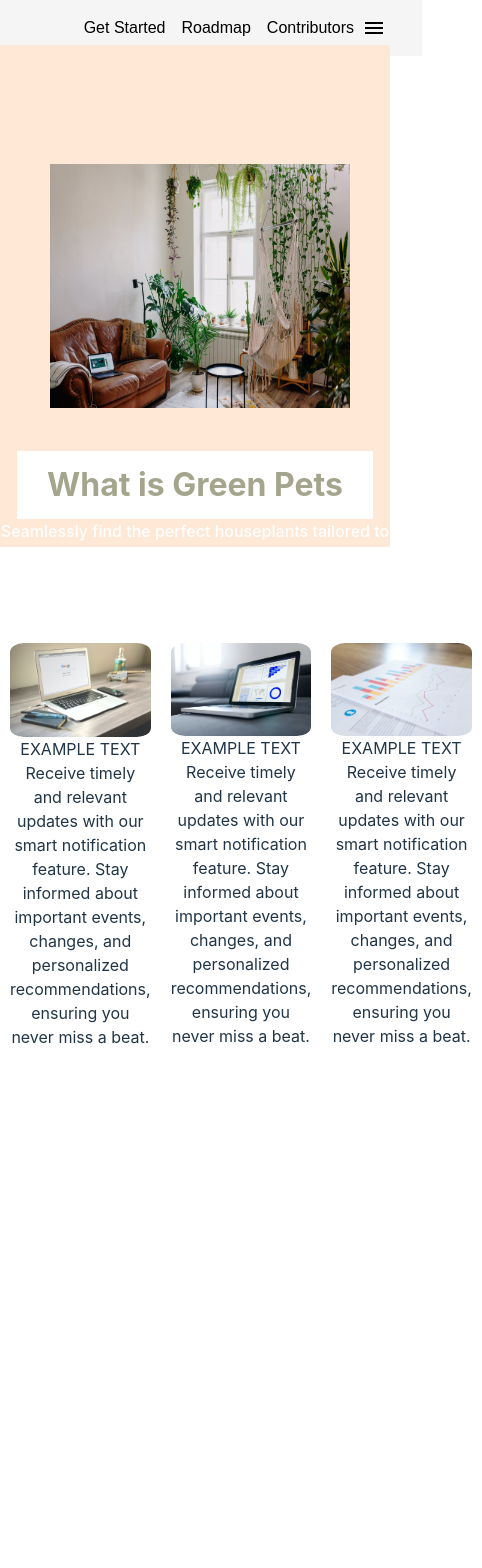
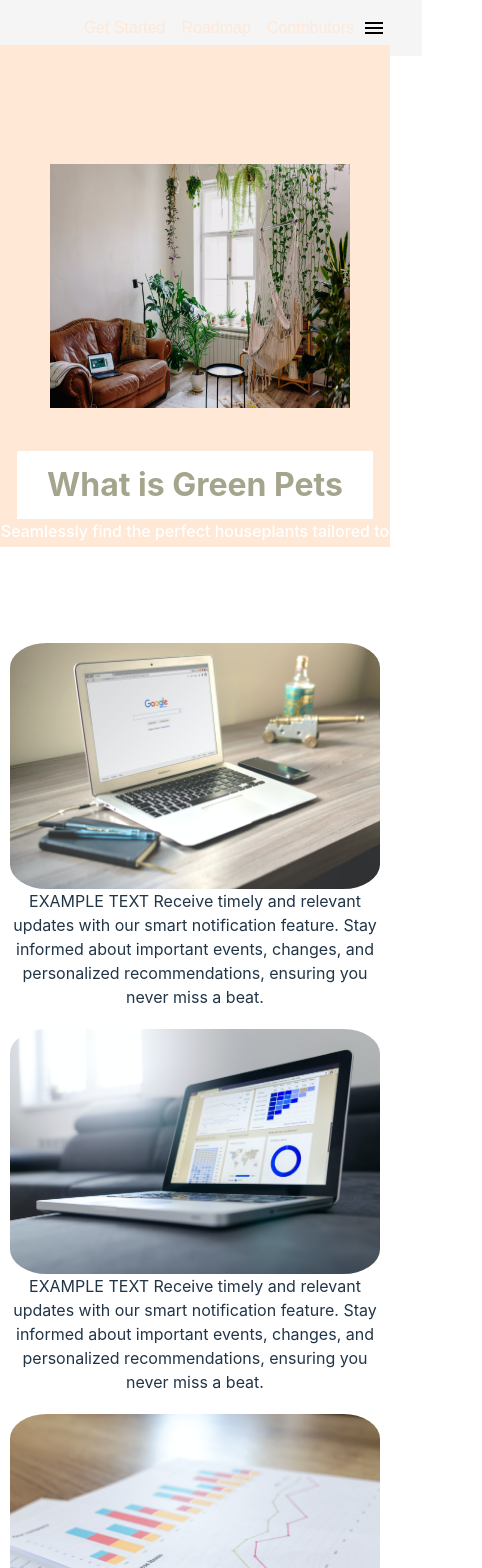
Before and after one commit to Los-Terremotos/GreenPets, a React (Vite) app in the folder client/: page / in a window 390 px wide. Shown: the top 1568 px of the page, 482 px wide, since content can reach past the window. Before the commit the page ends 1266 px from the top, so only its background shows below. Built offline with nearby package versions, Linux system fonts and the light colour scheme.

Commit message:
Converted css styling to component styling

```diff
--- a/client/src/HomePage.tsx
+++ b/client/src/HomePage.tsx
@@ -1,18 +1,182 @@
 // import React from 'react';
-import MenuIcon from '@mui/icons-material/Menu';
 import assets from './assets/plantsInHouse.jpg';
 import leaf from './assets/herbal-spa-treatment-leaves.png'
 import graph from './assets/graph.jpg';
 import lineGraph from './assets/line-graph.jpg'
 import search from './assets/search.jpg'
-import { Link } from 'react-router-dom';
+import Navbar from './Navbar'
+// import indexStyles from './index.module.css'
+import styled from 'styled-components';
+import { createGlobalStyle } from 'styled-components'
+import { Global } from '@emotion/react';
 
+const GlobalStyle = createGlobalStyle`
+  :root{
+    font-family: Inter, system-ui, Avenir, Helvetica, Arial, sans-serif;
+    line-height: 1.5;
+    font-weight: 400;
+
+    color-scheme: light dark;
+    color: rgba(255, 255, 255, 0.87);
+    background-color: #A5A58D;
+
+    font-synthesis: none;
+    text-rendering: optimizeLegibility;
+    -webkit-font-smoothing: antialiased;
+    -moz-osx-font-smoothing: grayscale;
+  }
+  * {
+  margin: 0;
+  padding: 0;
+}
+
+body{
+  margin: 0;
+  display: flex;
+  place-items: center;
+  min-width: 320px;
+  min-height: 150vh;
+  overflow-x: hidden;
+}
+@media (prefers-color-scheme: light) {
+  :root {
+    color: #213547;
+    background-color: #ffffff;
+  }
+`
+// const Body = styled.body`
+// margin: 0;
+// display: flex;
+// place-items: center;
+// min-width: 320px;
+// min-height: 150vh;
+// overflow-x: hidden;
+// `
+const UpperContainer = styled.div`
+display: flex;
+justify-content: center;
+align-items: center;
+width: 100%;
+height: 50%;
+position: absolute;
+top: 45px;
+background-color: #FFE8D6;
+
+@media (max-width: 900px) {
+    display: flex;
+    padding-bottom: 80px;
+    text-align: center;
+    align-items: center;
+    flex-direction: column;
+    justify-content: center;
+}
+`
+
+const UpperContainerImg = styled.img`
+width: 600px;
+height: 100%;
+padding-top: 8px;
+border-radius: 10%;
+padding-left: 10px;
+
+@media (max-width: 900px) {
+  padding-top: 30px;
+  border-radius: 0;
+  width: 80%;
+}
+`
+const TextContainer = styled.div`
+flex: 1;
+text-align: center;
+margin-right: 20%;
+
+h1{
+  font-size: 40px;
+  font-weight: 500;
+}
+
+@media (max-width: 900px) {
+  display: none;
+}
+`
+const LeafImg = styled.img`
+max-width: 100%;
+height: 40px;
+
+@media (max-width: 900px) {
+  display: none;
+}
+}
+`
+
+const MiddleContainer = styled.div`
+display: center;
+position: absolute;
+width: 100%;
+align-items: center;
+bottom: 30%;
+text-align: center;
+
+p{
+  color: #fff;
+  font-weight: 500;
+}
+
+@media (max-width: 900px) {
+padding-top: 100px;
+}
+`
+const Mdh1 = styled.h1`
+background-color: #fff;
+display: inline-block;
+color: #A5A58D;
+padding: 10px 30px;
+`
+
+const FlexEndContainer = styled.div`
+display: flex;
+flex-direction: row;
+width: 100%;
+position: absolute;
+bottom:auto;
+height: auto;
+
+@media (max-width: 900px) {
+  display: flex;
+  flex-direction: column;
+  align-items: center;
+  width: 100%;
+  height: auto;
+}
+`
+
+const EndContainer = styled.div`
+flex: 1;
+text-align: center;
+padding: 10px;
+height: 100%;
+`
+
+const FeatContainerImg = styled.img`
+width: 100%;
+height: auto;
+border-radius: 10%;
+@media (max-width: 900px) {
+    display: flex;
+    flex: 1;
+    flex-direction: column;
+    width: 100%;
+    height: auto;
+}
+`
 
 
 function HomePage() {
 
   return (
     <>
+      <GlobalStyle />
+        {/* Moved to its own component
   <header id='header'>
   <nav id= 'nav-bar'>
     <ul>
@@ -22,61 +186,37 @@ function HomePage() {
       <MenuIcon />
     </ul>
   </nav>
-</header>
+</header> */}
+        <Navbar />
+        <UpperContainer>
+          <div>
+            <UpperContainerImg src={assets} alt="Upper Container Image" />
+          </div>
+          <TextContainer>
+            <LeafImg src={leaf} alt="Leaf Icon" />
+            <h1>Your Text Here</h1>
+          </TextContainer>
+        </UpperContainer>
 
-<div id="upper-container">
-  <div>
-    <img id="upper-container-img" src={assets} alt="Upper Container Image" />
-  </div>
-  <div id="text-container">
-  <img id="leaf" src={leaf} alt="Leaf Icon" />
-    <h1>Your Text Here</h1>
-  </div>
-</div>
+        <MiddleContainer>
+          <Mdh1>What is Green Pets</Mdh1>
+          <p>Seamlessly find the perfect houseplants tailored to your local environment with our geolocation-based search feature.</p>
+        </MiddleContainer>
 
-<div id="middle-container">
-    <h1 id="md-h1">What is Green Pets</h1>
-    <p>Seamlessly find the perfect houseplants tailored to your local environment with our geolocation-based search feature.</p>
-</div>
-
-<div id='flex-end-container'>
-  <div id='end-container'>
-  <img className="feat-container-img" src={search} />
-    <p>EXAMPLE TEXT Receive timely and relevant updates with our smart notification feature. Stay informed about important events, changes, and personalized recommendations, ensuring you never miss a beat.</p>
-  </div>
-  <div id='end-container'>
-  <img className="feat-container-img" src={graph} />
-    <p>EXAMPLE TEXT Receive timely and relevant updates with our smart notification feature. Stay informed about important events, changes, and personalized recommendations, ensuring you never miss a beat.</p>
-  </div>
-  <div id='end-container'>
-  <img className="feat-container-img" src={lineGraph} />
-    <p>EXAMPLE TEXT Receive timely and relevant updates with our smart notification feature. Stay informed about important events, changes, and personalized recommendations, ensuring you never miss a beat.</p>
-  </div>
-</div>
-
-
-
-
-{/* <section id="middle-container">
-  <h1>What is Green Pets</h1>
-  <p>Seamlessly find the perfect houseplants tailored to your local environment with our geolocation-based search feature.</p>
-  <Link to="/get-started" className="btn-primary">Get Started</Link>
-</section>
-
-<section id="bottom-container">
-  <div className="image-container">
-    <img className="product" src={product} />
-    <p>EXAMPLE TEXT Receive timely and relevant updates with our smart notification feature. Stay informed about important events, changes, and personalized recommendations, ensuring you never miss a beat.</p>
-  </div>
-  <div className="image-container">
-    <img className="product" src={product} />
-    <p>EXAMPLE TEXT Experience effortless integration with our seamless feature that allows you to connect and synchronize across multiple platforms. Enjoy a unified and cohesive user experience as you navigate through various functionalities with ease.</p>
-  </div>
-  <div className="image-container">
-    <img className="product" src={product} />
-    <p>EXAMPLE TEXT Uncover information swiftly with our intelligent search feature. Harness the power of advanced algorithms to retrieve accurate and tailored results, making your search experience faster, more precise, and tailored to your needs.</p>
-  </div>
-</section> */}
+        <FlexEndContainer>
+          <EndContainer>
+            <FeatContainerImg src={search} />
+            <p>EXAMPLE TEXT Receive timely and relevant updates with our smart notification feature. Stay informed about important events, changes, and personalized recommendations, ensuring you never miss a beat.</p>
+          </EndContainer>
+          <EndContainer>
+            <FeatContainerImg src={graph} />
+            <p>EXAMPLE TEXT Receive timely and relevant updates with our smart notification feature. Stay informed about important events, changes, and personalized recommendations, ensuring you never miss a beat.</p>
+          </EndContainer>
+          <EndContainer>
+            <FeatContainerImg src={lineGraph} />
+            <p>EXAMPLE TEXT Receive timely and relevant updates with our smart notification feature. Stay informed about important events, changes, and personalized recommendations, ensuring you never miss a beat.</p>
+          </EndContainer>
+        </FlexEndContainer>
     </>
   )
 }
--- /dev/null
+++ b/client/src/Navbar.tsx
@@ -0,0 +1,65 @@
+import MenuIcon from '@mui/icons-material/Menu';
+import navStyles from './nav.module.css';
+import styled from 'styled-components';
+
+const Nav = styled.nav`
+display: flex;
+justify-content: flex-end;
+margin-right: 20px;
+`
+const Header = styled.header`
+position: fixed;
+width: 100%;
+top: 0;
+left: 0;
+background-color: whitesmoke;
+color: black;
+font-family: sans-serif;
+padding: 1em;
+
+`
+const UL = styled.ul`
+list-style-type: none;
+margin: 0;
+padding: 0;
+display: flex;
+justify-content: space-between;
+`
+const LI = styled.li`
+margin: 0;
+`
+const A = styled.a`
+font-weight: 500;
+color: black;
+text-decoration: inherit;
+text-decoration: none;
+padding: 0.5em;
+color: black;
+
+&:hover{
+    color: #7E7E63;
+}
+
+@media (prefers-color-scheme: light){
+    color: #FFE8D6;
+}
+
+`
+
+
+export default function Navbar (){
+
+    return(
+
+        <Header>
+            <Nav>
+            <UL>
+                <LI><A href = "/get-started">Get Started</A></LI>
+                <LI><A href=''>Roadmap</A></LI>
+                <LI><A href=''>Contributors</A></LI>
+                <MenuIcon />
+            </UL>
+            </Nav>
+      </Header>
+    );
+}
--- a/client/src/Roadmap.tsx
+++ b/client/src/Roadmap.tsx
@@ -1,15 +1,15 @@
 // import React from 'react'
 import MenuIcon from '@mui/icons-material/Menu';
 import { IoLeaf } from "react-icons/io5";
-import "./roadmap.css";
+import roadmapStyle from "./roadmap.module.css";
 import { Link } from 'react-router-dom';
 
 
 const Roadmap = () => {
   return (
     <>
-      <header className='header'>
-        <nav className='nav-bar'>
+      <header className={roadmapStyle['header']}>
+        <nav className={roadmapStyle['nav-bar']}>
           <Link to="/">
             <IoLeaf />
           </Link>
--- a/client/src/index.css
+++ b/client/src/index.module.css
@@ -1,4 +1,4 @@
-:root {
+/* :root {
   font-family: Inter, system-ui, Avenir, Helvetica, Arial, sans-serif;
   line-height: 1.5;
   font-weight: 400;
@@ -11,32 +11,33 @@
   text-rendering: optimizeLegibility;
   -webkit-font-smoothing: antialiased;
   -moz-osx-font-smoothing: grayscale;
-}
+} */
 
-a {
+/* a {
   font-weight: 500;
   color: black;
   text-decoration: inherit;
-}
-a:hover {
+} */
+/* a:hover {
   color: #7E7E63;
-}
+} */
 
-body {
+/* body {
   margin: 0;
   display: flex;
   place-items: center;
   min-width: 320px;
   min-height: 150vh;
   overflow-x: hidden;
-}
+} */
 
 
-* {
+
+/* * {
   margin: 0;
   padding: 0;
-}
-
+} */
+/*
 header {
   position: fixed;
   width: 100%;
@@ -72,9 +73,9 @@ a {
   text-decoration: none;
   padding: 0.5em;
   color: black;
-}
+} */
 
-#upper-container {
+/* #upper-container {
   display: flex;
   justify-content: center;
   align-items: center;
@@ -83,124 +84,124 @@ a {
   position: absolute;
   top: 45px;
   background-color: #FFE8D6;
-}
+} */
 
-#text-container {
+/* #text-container {
   flex: 1;
   text-align: center;
   margin-right: 20%;
-}
+} */
 
-#text-container h1 {
+/* #text-container h1 {
   font-size: 40px;
   font-weight: 500;
-}
+} */
 
-#upper-container-img {
+/* #upper-container-img {
   width: 600px;
   height: 100%;
   padding-top: 8px;
   border-radius: 10%;
   padding-left: 10px;
-}
+} */
 
-#leaf {
+/* #leaf {
   max-width: 100%;
   height: 40px
-}
+} */
 
-@media (max-width: 900px) {
-  #upper-container {
+/* @media (max-width: 900px) { */
+  /* #upper-container {
     display: flex;
     padding-bottom: 80px;
     text-align: center;
     align-items: center;
     flex-direction: column;
     justify-content: center;
-  }
+  } */
 
- #upper-container-img {
+ /* #upper-container-img {
   padding-top: 30px;
   border-radius: 0;
   width: 80%;
- }
+ } */
 
 
-  #leaf {
+  /* #leaf {
     display: none;
-  }
+  } */
 
-  #text-container {
+  /* #text-container {
     display: none;
-  }
+  } */
 
 
-  #middle-container {
+  /* #middle-container {
     padding-top: 100px;
-  }
+  } */
 
-  #flex-end-container {
+  /* #flex-end-container {
     display: flex;
     flex-direction: column;
     align-items: center;
     width: 100%;
     height: auto;
-  }
+  } */
 
-  .feat-container-img {
+  /* .feat-container-img {
     display: flex;
     flex: 1;
     flex-direction: column;
     width: 100%;
     height: auto;
-  }
+  } */
 
 
-}
+/* } */
 
 
-#middle-container {
+/* #middle-container {
   display: center;
   position: absolute;
   width: 100%;
   align-items: center;
   bottom: 30%;
   text-align: center;
-}
+} */
 
-#md-h1 {
+/* #md-h1 {
   background-color: #fff;
   display: inline-block;
   color: #A5A58D;
   padding: 10px 30px;
-}
+} */
 
-#middle-container p {
+/* #middle-container p {
   color: #fff;
   font-weight: 500;
-}
+} */
 
-#flex-end-container {
+/* #flex-end-container {
   display: flex;
   flex-direction: row;
   width: 100%;
   position: absolute;
   bottom:auto;
   height: auto;
-}
+} */
 
-#end-container {
+/* #end-container {
   flex: 1;
   text-align: center;
   padding: 10px;
   height: 100%;
-}
+} */
 
-.feat-container-img {
+/* .feat-container-img {
   width: 100%;
   height: auto;
   border-radius: 10%;
-}
+} */
 
 
 .btn-primary {
@@ -242,13 +243,13 @@ button:focus-visible {
 }
 
 @media (prefers-color-scheme: light) {
-  :root {
+  /* :root {
     color: #213547;
     background-color: #ffffff;
-  }
-  a:hover {
+  } */
+  /* a:hover {
     color: #FFE8D6;
-  }
+  } */
   button {
     background-color: #f9f9f9;
   }
--- a/client/src/main.tsx
+++ b/client/src/main.tsx
@@ -1,8 +1,7 @@
 import React from 'react'
 import ReactDOM from 'react-dom/client'
 import HomePage from './HomePage'
-import './index.css'
-import GetStartedTest from './GetStartedTest'
+import GetStarted from './GetStarted'
 
 import {
   BrowserRouter as Router,
@@ -21,7 +20,7 @@ ReactDOM.createRoot(document.getElementById('root')!).render(
         />
       <Route
         path="/get-started"
-        element={<GetStartedTest />}
+        element={<GetStarted />}
         />
         <Route
         path="/road-map"
--- /dev/null
+++ b/client/src/nav.module.css
@@ -0,0 +1,41 @@
+* {
+    margin: 0;
+    padding: 0;
+  }
+
+header {
+    position: fixed;
+    width: 100%;
+    top: 0;
+    left: 0;
+    background-color: whitesmoke;
+    color: black;
+    font-family: sans-serif;
+    padding: 1em;
+
+  }
+
+  nav {
+    display: flex;
+    justify-content: flex-end;
+    margin-right: 20px;
+  }
+
+  ul {
+    list-style-type: none;
+    margin: 0;
+    padding: 0;
+    display: flex;
+
+    justify-content: space-between;
+  }
+
+  li {
+    margin: 0;
+  }
+
+  a {
+    text-decoration: none;
+    padding: 0.5em;
+    color: black;
+  }
```
Also changed, not shown: client/src/GetStarted.tsx (added, +17 -0 lines), client/src/GetStartedTest.tsx (deleted, +0 -11 lines), client/src/roadmap.module.css (renamed from client/src/roadmap.css).
